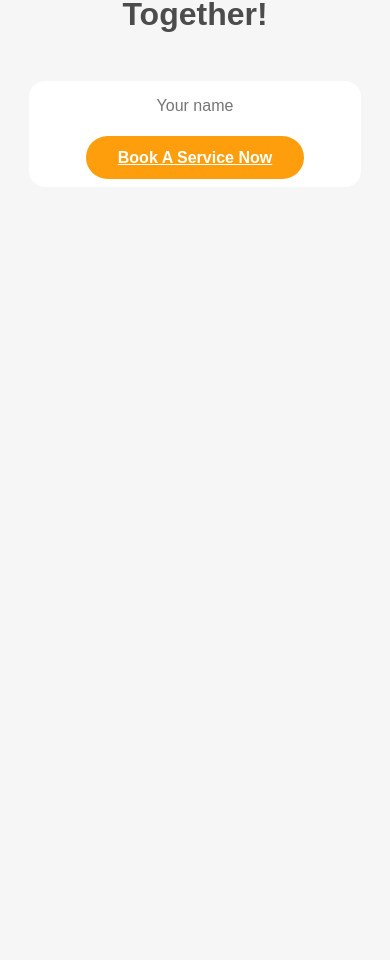
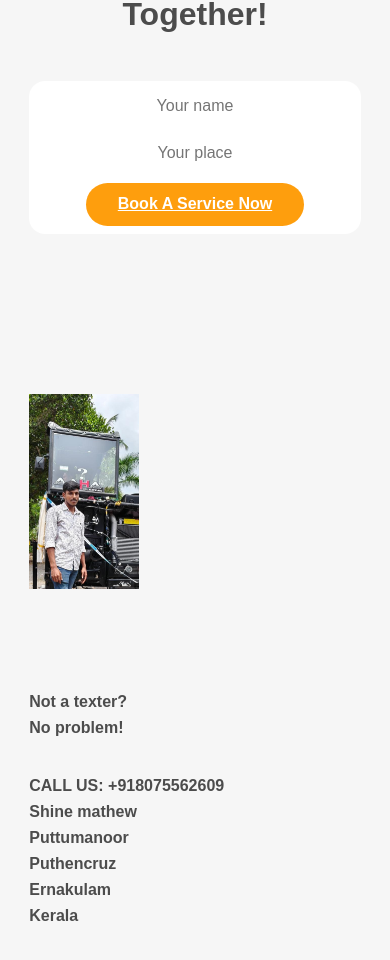
Before and after one commit to BasilEldhoJoseph/caretaker, a React (Create React App) app: page / in a window 390 px wide. Shown: the part 2977-3937 px from the top of the page. Before the commit the page ends 3260 px from the top, so only its background shows below. Built offline with nearby package versions, Linux system fonts and the light colour scheme; a web font is replaced by a local one.

Commit message:
adress in footer

```diff
--- a/src/App.css
+++ b/src/App.css
@@ -414,16 +414,21 @@ nav {
     flex-direction: column;
   }
   .footer-section-two {
+    display: flex;
     flex-direction: column;
-    margin-top: 2rem;
+    margin-top: 5rem;
   }
   .footer-section-columns {
-    margin: 1rem 0rem;
+    display: flex;
+    margin: 1rem 5rem;
+    margin-left: 0rem;
   }
   .App {
     max-width: 95vw;
   }
+
 }
+
 @media (max-width: 600px) {
   .home-bannerImage-container,
   .about-background-image-container {
--- a/src/App.js
+++ b/src/App.js
@@ -13,9 +13,8 @@ function App() {
       <div id="home"><Home /></div>
       <div id="about"><About /></div>
       <div id="work"><Work /></div>
-
       <div id="contact"><Contact /></div>
-
+      <div id="footer"><Footer/></div>
     </div>
   );
 }
--- a/src/components/Footer.js
+++ b/src/components/Footer.js
@@ -1,5 +1,5 @@
 import React from "react";
-import Logo from "../Landing Page Assets/Logo.svg";
+import Logo from "../Landing Page Assets/WhatsApp Image 2025-05-12 at 22.23.31_6253646a.jpg";
 import { BsTwitter } from "react-icons/bs";
 import { SiLinkedin } from "react-icons/si";
 import { BsYoutube } from "react-icons/bs";
@@ -12,31 +12,26 @@ const Footer = () => {
         <div className="footer-logo-container">
           <img src={Logo} alt="" />
         </div>
-        <div className="footer-icons">
-          <BsTwitter />
-          <SiLinkedin />
-          <BsYoutube />
-          <FaFacebookF />
-        </div>
+
       </div>
       <div className="footer-section-two">
         <div className="footer-section-columns">
-          <span>Qualtiy</span>
-          <span>Help</span>
-          <span>Share</span>
-          <span>Carrers</span>
-          <span>Testimonials</span>
-          <span>Work</span>
+          <span>Not a texter?</span>
+          <span>No problem!</span>
+
+
+
         </div>
         <div className="footer-section-columns">
-          <span>244-5333-7783</span>
-          <span>hello@food.com</span>
-          <span>press@food.com</span>
-          <span>contact@food.com</span>
+          <span>CALL US: +918075562609 </span>
+          <span>Shine mathew</span>
+          <span>Puttumanoor </span>
+          <span>Puthencruz </span>
+          <span>Ernakulam </span>
+          <span>Kerala</span>
         </div>
         <div className="footer-section-columns">
-          <span>Terms & Conditions</span>
-          <span>Privacy Policy</span>
+
         </div>
       </div>
     </div>
--- a/src/components/contact.js
+++ b/src/components/contact.js
@@ -2,15 +2,16 @@ import React, { useState } from "react";
 
 const Contact = () => {
   const [name, setName] = useState("");
+  const [place, setPlace] = useState("");
 
   const handleClick = (e) => {
-    if (!name.trim()) {
+    if (!name.trim() || !place.trim()) {
       e.preventDefault();
-      alert("Please enter your name before booking a service.");
+      alert("Please enter both your name and place before booking a service.");
     }
   };
 
-  const message = `Hi, I am ${name}. I'm interested in your cleaning services`;
+  const message = `Hi, I am ${name} from ${place}. I'm interested in your cleaning services.`;
   const whatsappLink = `https://wa.me/918590398159?text=${encodeURIComponent(message)}`;
 
   return (
@@ -23,6 +24,12 @@ const Contact = () => {
           placeholder="Your name"
           value={name}
           onChange={(e) => setName(e.target.value)}
+        />
+        <input
+          type="text"
+          placeholder="Your place"
+          value={place}
+          onChange={(e) => setPlace(e.target.value)}
         />
         <a
           href={whatsappLink}
```
Also changed, not shown: src/Landing Page Assets/WhatsApp Image 2025-05-12 at 22.23.31_6253646a.jpg (added).
